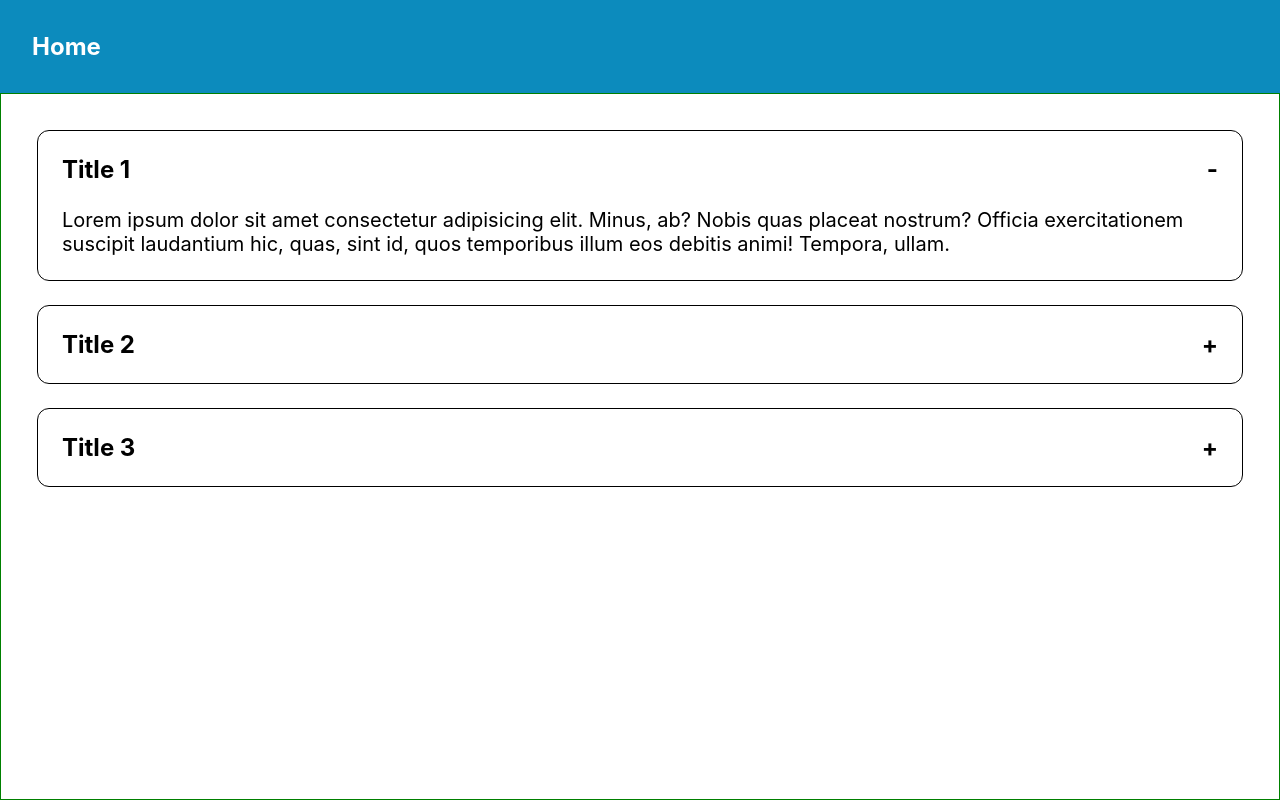
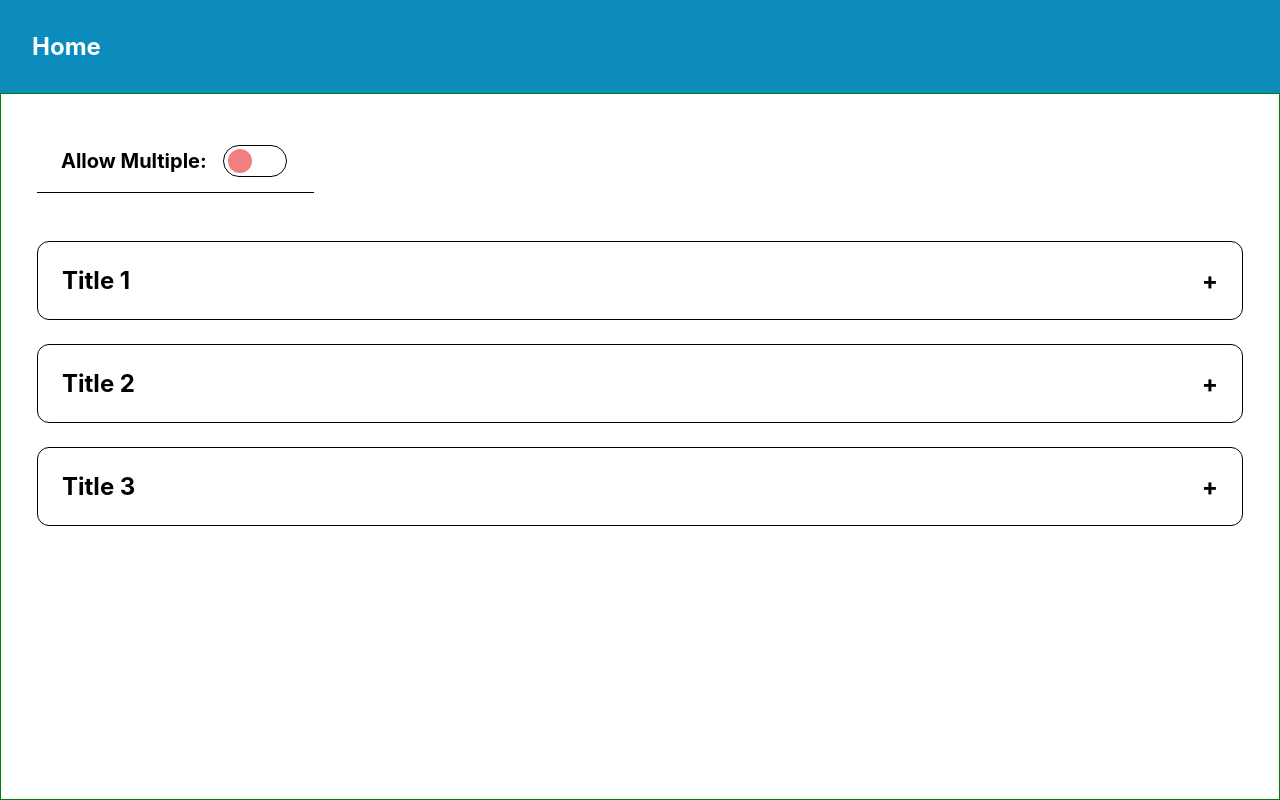
Before and after one commit to aayush-jangra/frontend, a React (Create React App) app in the folder machine-coding/: page /accordion in a window 1280 px wide. Built offline with nearby package versions, Linux system fonts and the light colour scheme.

Commit message:
updated Accordion + Custom Switch

```diff
--- a/machine-coding/src/Pages/Accordion/Accordion.jsx
+++ b/machine-coding/src/Pages/Accordion/Accordion.jsx
@@ -1,16 +1,35 @@
 import { useState } from "react";
 import "./accordionStyles.css";
 
-export const Accordion = ({ title, content, defaultOpen }) => {
-  const [open, setOpen] = useState(!!defaultOpen);
+export const Accordion = ({ list, allowMultiple }) => {
+  const [open, setOpen] = useState([]);
+
+  const handleClick = (index) => {
+    setOpen((prev) => {
+      if (prev.includes(index)) {
+        return prev.filter((ind) => ind !== index);
+      }
+      if (allowMultiple) {
+        return [...prev, index];
+      }
+
+      return [index];
+    });
+  };
 
   return (
-    <div className="accordion">
-      <div className="accordion-title" onClick={() => setOpen((prev) => !prev)}>
-        <div>{title}</div>
-        <div>{open ? "-" : "+"}</div>
-      </div>
-      {open && <div className="accordion-content">{content}</div>}
-    </div>
+    <>
+      {list.map(({ title, content }, index) => (
+        <div key={index} className="accordion">
+          <div className="accordion-title" onClick={() => handleClick(index)}>
+            <div>{title}</div>
+            <div>{open.includes(index) ? "-" : "+"}</div>
+          </div>
+          {open.includes(index) && (
+            <div className="accordion-content">{content}</div>
+          )}
+        </div>
+      ))}
+    </>
   );
 };
--- a/machine-coding/src/Pages/Accordion/AccordionPage.jsx
+++ b/machine-coding/src/Pages/Accordion/AccordionPage.jsx
@@ -1,22 +1,42 @@
+import { useState } from "react";
 import { Accordion } from "./Accordion";
 import "./accordionStyles.css";
+import { CustomSwitch } from "../../components/CustomSwitch";
 
 export const AccordionPage = () => {
+  const [allowMultiple, setAllowMultiple] = useState(false);
+
+  const accordionData = [
+    {
+      title: "Title 1",
+      content:
+        "Lorem ipsum dolor sit amet consectetur adipisicing elit. Minus, ab? Nobis quas placeat nostrum? Officia exercitationem suscipit laudantium hic, quas, sint id, quos temporibus illum eos debitis animi! Tempora, ullam.",
+      defaultOpen: true,
+    },
+    {
+      title: "Title 2",
+      content:
+        "Lorem ipsum dolor sit amet consectetur adipisicing elit. Minus, ab? Nobis quas placeat nostrum? Officia exercitationem suscipit laudantium hic, quas, sint id, quos temporibus illum eos debitis animi! Tempora, ullam.",
+      defaultOpen: false,
+    },
+    {
+      title: "Title 3",
+      content:
+        "Lorem ipsum dolor sit amet consectetur adipisicing elit. Minus, ab? Nobis quas placeat nostrum? Officia exercitationem suscipit laudantium hic, quas, sint id, quos temporibus illum eos debitis animi! Tempora, ullam.",
+      defaultOpen: false,
+    },
+  ];
+
   return (
     <div className="accordion-page-container">
-      <Accordion
-        title="Title 1"
-        content="Lorem ipsum dolor sit amet consectetur adipisicing elit. Minus, ab? Nobis quas placeat nostrum? Officia exercitationem suscipit laudantium hic, quas, sint id, quos temporibus illum eos debitis animi! Tempora, ullam."
-        defaultOpen
-      />
-      <Accordion
-        title="Title 2"
-        content="Lorem ipsum dolor sit amet consectetur adipisicing elit. Fuga nemo ullam ad praesentium aliquam et illum nulla deleniti, doloribus molestias eaque! Laboriosam possimus, expedita delectus laborum rerum impedit illo molestiae. Aut omnis magni repellendus iure suscipit odio fuga at sequi iusto repudiandae, minima nihil quam deserunt, facilis reprehenderit dolores exercitationem rerum modi? Quo praesentium eligendi ex odit delectus similique cumque?"
-      />
-      <Accordion
-        title="Title 3"
-        content="Lorem ipsum dolor sit amet consectetur adipisicing elit. Minus, ab? Nobis quas placeat nostrum? Officia exercitationem suscipit laudantium hic, quas, sint id, quos temporibus illum eos debitis animi! Tempora, ullam."
-      />
+      <label className="accordion-multiple-input">
+        Allow Multiple:
+        <CustomSwitch
+          value={allowMultiple}
+          onChange={(e) => setAllowMultiple(e.target.checked)}
+        />
+      </label>
+      <Accordion list={accordionData} allowMultiple={allowMultiple} />
     </div>
   );
 };
--- a/machine-coding/src/Pages/Accordion/accordionStyles.css
+++ b/machine-coding/src/Pages/Accordion/accordionStyles.css
@@ -24,3 +24,16 @@
 .accordion-content {
   font-size: 20px;
 }
+
+.accordion-multiple-input {
+  display: flex;
+  font-size: 20px;
+  font-weight: 700;
+  border-bottom: 1px solid;
+  padding: 12px 24px;
+  margin-bottom: 24px;
+  align-items: center;
+  gap: 12px;
+  width: fit-content;
+  cursor: pointer;
+}
--- /dev/null
+++ b/machine-coding/src/components/CustomSwitch.jsx
@@ -0,0 +1,5 @@
+import "./componentStyles.css";
+
+export const CustomSwitch = ({ type, ...props }) => {
+  return <input className="custom-switch" type="checkbox" {...props} />;
+};
--- a/machine-coding/src/components/componentStyles.css
+++ b/machine-coding/src/components/componentStyles.css
@@ -80,3 +80,40 @@
   height: 100vh;
   box-sizing: border-box;
 }
+
+.custom-switch {
+  appearance: none;
+  position: relative;
+  width: 64px;
+  height: 32px;
+  border-radius: 16px;
+  border: 1px solid;
+  background-color: white;
+  cursor: pointer;
+  transition: all 0.3s;
+  overflow: visible;
+}
+
+.custom-switch::after {
+  position: absolute;
+  top: 50%;
+  left: 4px;
+  transform: translate(0, -50%);
+  width: 24px;
+  height: 24px;
+  background-color: lightcoral;
+  border-radius: 50%;
+  content: "";
+  transition: all 0.3s;
+}
+
+.custom-switch:checked {
+  background-color: lightgreen;
+}
+
+.custom-switch:checked::after {
+  background-color: white;
+  left: calc(100% - 4px);
+  transform: translate(-100%, -50%);
+  border: 1px solid darkgreen;
+}
```
